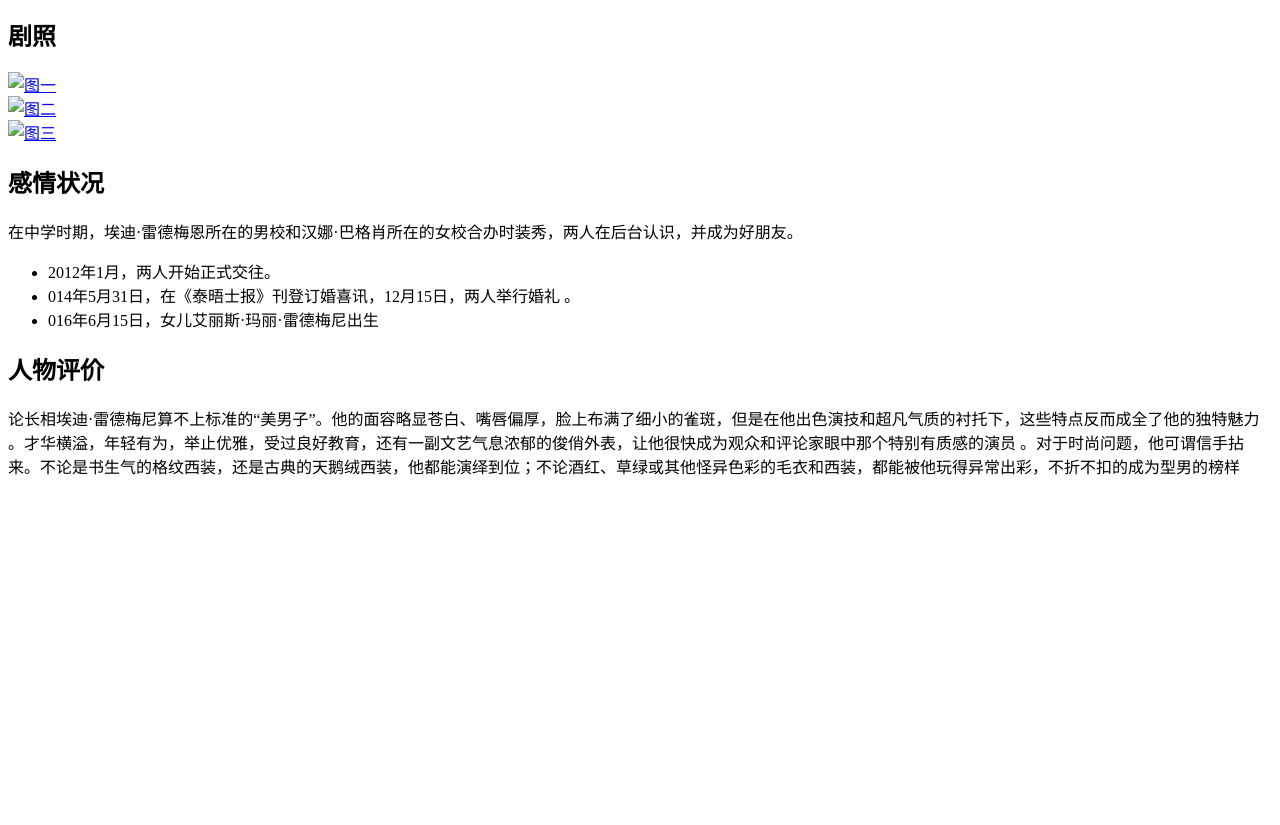
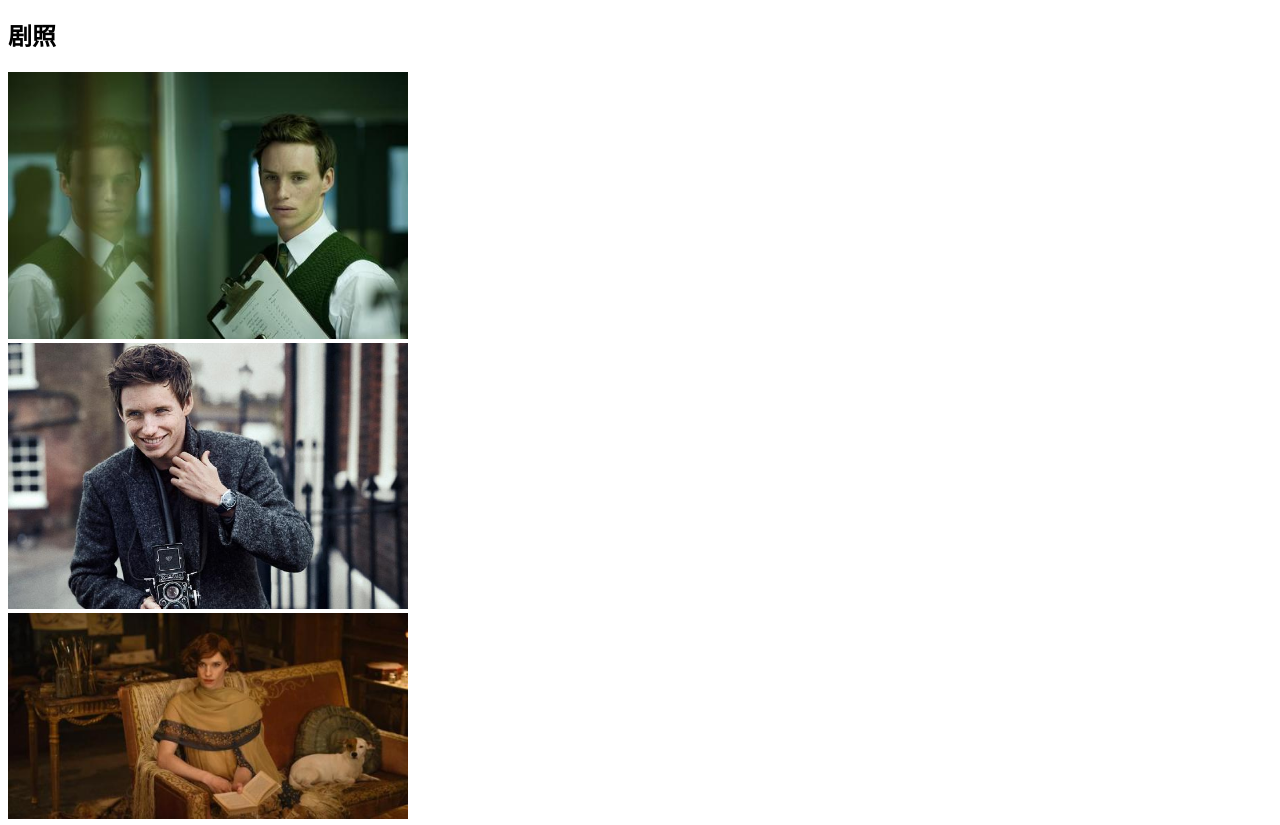
Before and after one commit to ANRyan/David-1, a plain HTML site: page index.html in a window 1280 px wide. Shown: the part 910-1735 px from the top of the page. Before the commit the page ends 1404 px from the top, so only its background shows below. Drawn offline with Linux system fonts and the light colour scheme; the site is published under a folder, as on GitHub Pages, so addresses that start at the root find nothing.

Commit message:
更改图片路径./

```diff
--- a/index.html
+++ b/index.html
@@ -92,9 +92,9 @@
     </table>
     <h2 id="pictures"">剧照</h2>
 
-    <div><a href="/image/1.jpg" target="_black"><img width="400" src="/image/1.jpg" alt="图一" /></a></div>
-    <div><a href="/image/2.jpg" target="_black"><img width="400" src="/image/2.jpg" alt="图二" /></a></div>
-    <div><a href="/image/3.jpg" target="_black"><img width="400" src="/image/3.jpg" alt="图三" /></a></div>
+    <div><a href="/image/1.jpg" target="_black"><img width="400" src="./image/1.jpg" alt="图一" /></a></div>
+    <div><a href="/image/2.jpg" target="_black"><img width="400" src="./image/2.jpg" alt="图二" /></a></div>
+    <div><a href="/image/3.jpg" target="_black"><img width="400" src="./image/3.jpg" alt="图三" /></a></div>
 
     <h2 id="life">感情状况</h2>
     <p>
```
